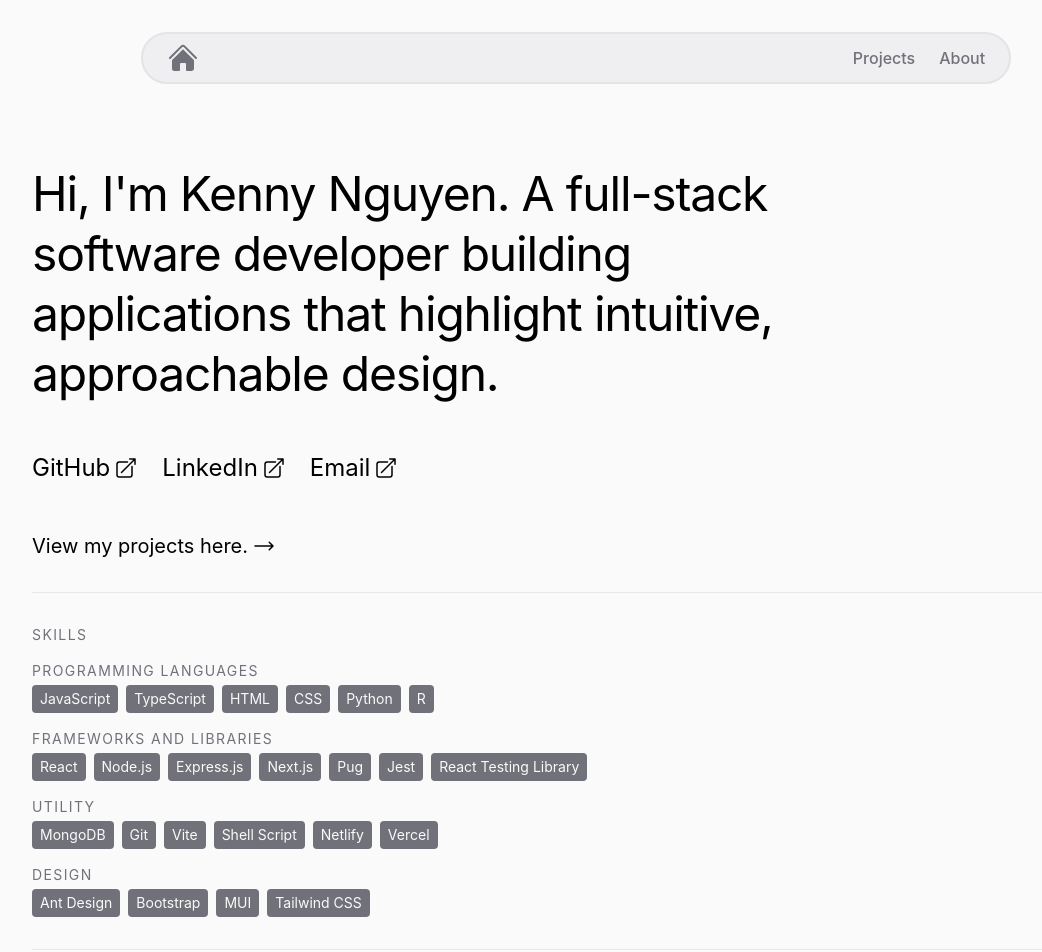
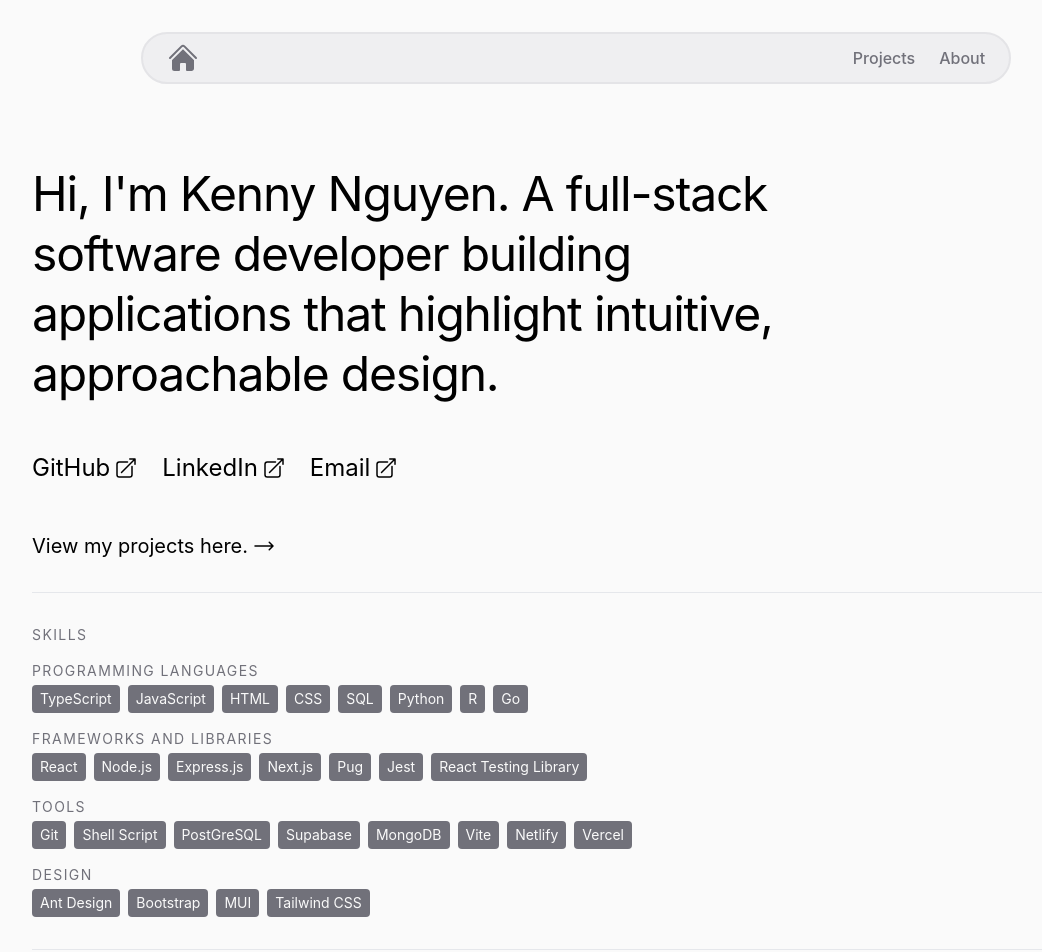
Before and after one commit to ken-ux/portfolio, a React (Vite) app: page / in a window 1280 px wide. Shown: the top 952 px of the page, without its empty margins (64-1106 px from the left). Built offline with nearby package versions, Linux system fonts and the light colour scheme; a web font is replaced by a local one.

Commit message:
Update skills

```diff
--- a/src/components/Skills.tsx
+++ b/src/components/Skills.tsx
@@ -10,12 +10,14 @@ const Skills = () => {
           Programming Languages
         </h3>
         <ul className="mt-1 flex flex-wrap gap-2 text-sm *:rounded *:bg-zinc-500 *:px-2 *:py-1 *:text-zinc-50">
+          <li>TypeScript</li>
           <li>JavaScript</li>
-          <li>TypeScript</li>
           <li>HTML</li>
           <li>CSS</li>
+          <li>SQL</li>
           <li>Python</li>
           <li>R</li>
+          <li>Go</li>
         </ul>
       </div>
 
@@ -36,13 +38,15 @@ const Skills = () => {
 
       <div>
         <h3 className="text-sm uppercase tracking-widest text-zinc-500">
-          Utility
+          Tools
         </h3>
         <ul className="mt-1 flex flex-wrap gap-2 text-sm *:rounded *:bg-zinc-500 *:px-2 *:py-1 *:text-zinc-50">
+          <li>Git</li>
+          <li>Shell Script</li>
+          <li>PostGreSQL</li>
+          <li>Supabase</li>
           <li>MongoDB</li>
-          <li>Git</li>
           <li>Vite</li>
-          <li>Shell Script</li>
           <li>Netlify</li>
           <li>Vercel</li>
         </ul>
```
